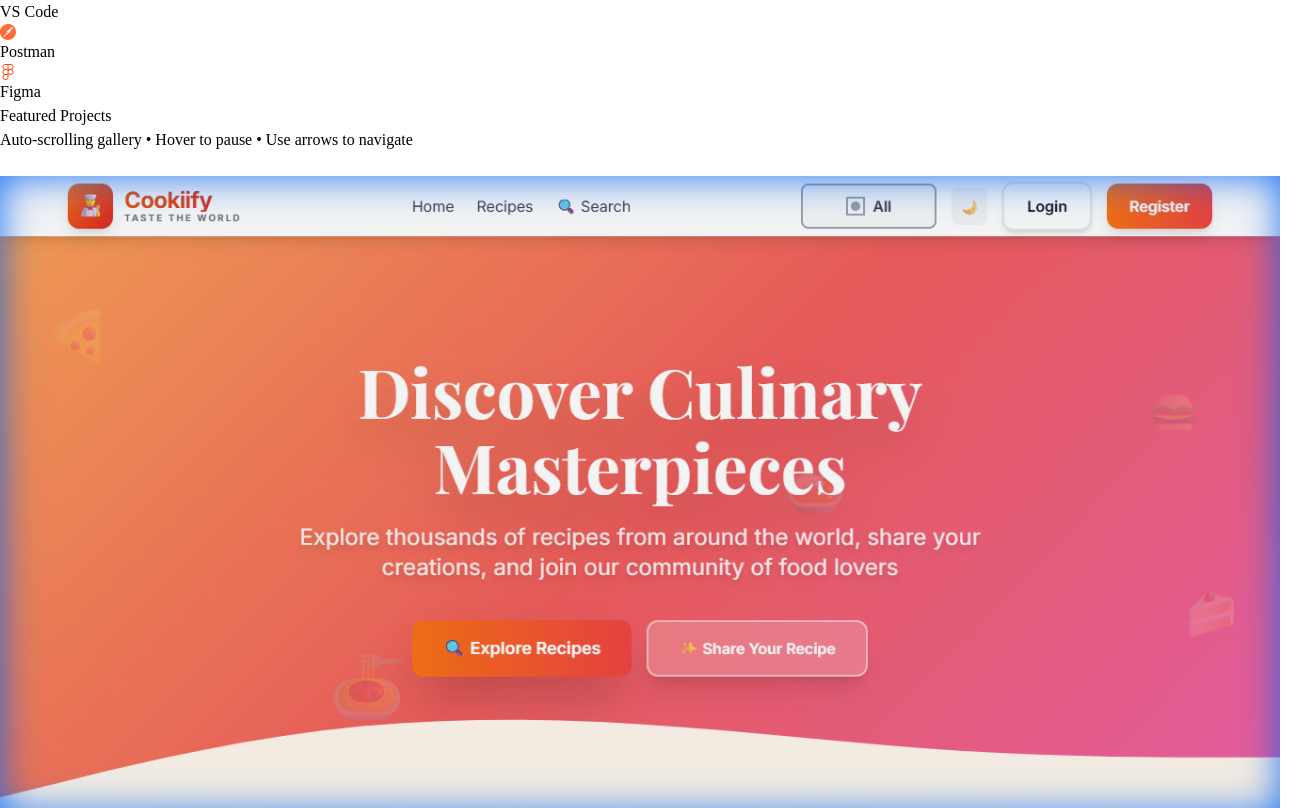
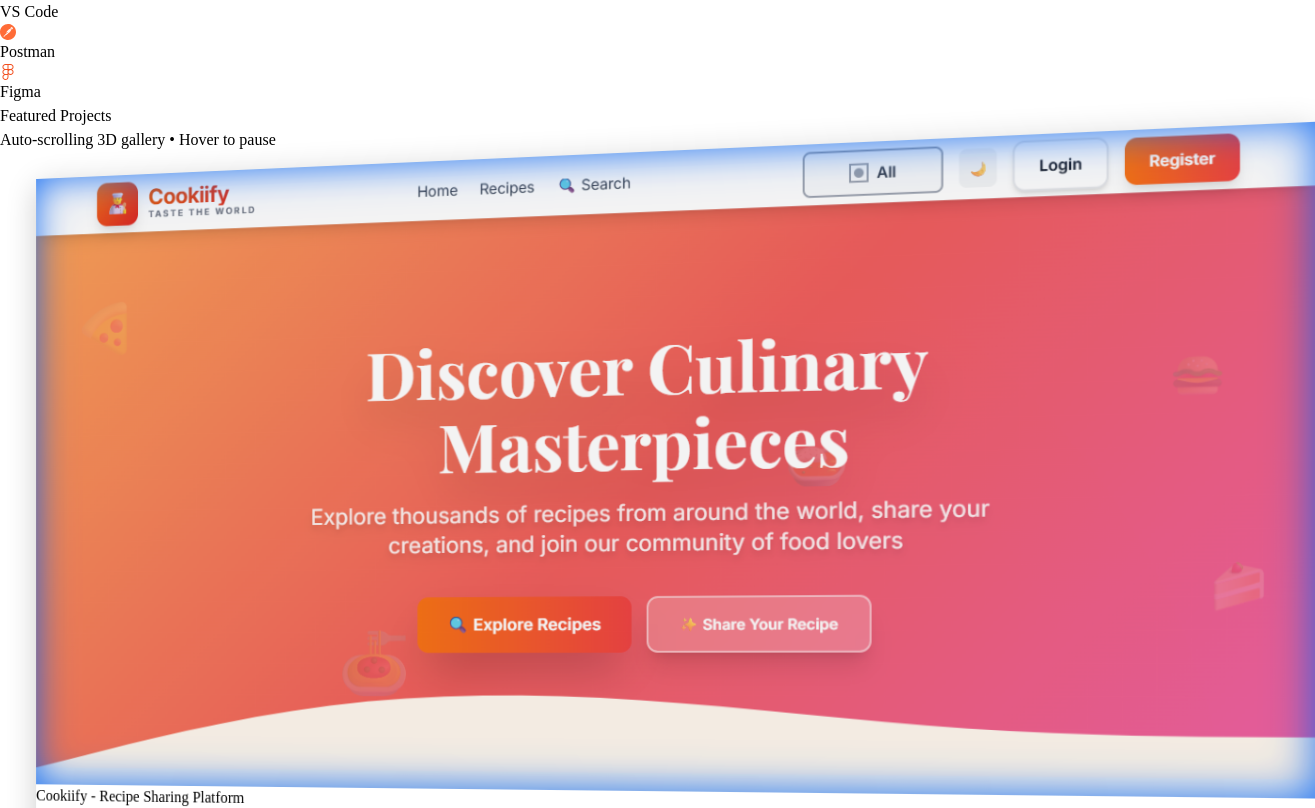
Before and after one commit to Ankii04/ankii-portfolio, a React (Vite) app in the folder client/: page / in a window 1280 px wide. Shown: the part 1462-2270 px from the top of the page, 1315 px wide, since content can reach past the window. Built offline with nearby package versions, Linux system fonts and the light colour scheme; no server answers.

Commit message:
Create 3D glass carousel with tilted perspective, hidden scrollbar, and smooth continuous auto-scroll

```diff
--- a/client/src/index.css
+++ b/client/src/index.css
@@ -241,4 +241,39 @@
     scrollbar-width: thin;
     scrollbar-color: hsl(var(--accent) / 0.5) transparent;
   }
+
+  /* Hide Scrollbar Completely */
+  .hide-scrollbar::-webkit-scrollbar {
+    display: none;
+  }
+
+  .hide-scrollbar {
+    -ms-overflow-style: none;
+    scrollbar-width: none;
+  }
+
+  /* 3D Perspective Carousel */
+  .perspective-carousel {
+    perspective: 2000px;
+    perspective-origin: center;
+  }
+
+  .carousel-card-3d {
+    transition: all 0.5s cubic-bezier(0.4, 0, 0.2, 1);
+    transform-style: preserve-3d;
+  }
+
+  .project-card-wrapper:hover .carousel-card-3d {
+    transform: scale(1.05) translateZ(20px);
+  }
+
+  .project-card-wrapper:hover {
+    z-index: 10;
+  }
+
+  /* Glassmorphism effect for cards */
+  .carousel-card-3d>* {
+    backdrop-filter: blur(10px);
+    box-shadow: 0 8px 32px 0 rgba(0, 0, 0, 0.2);
+  }
 }
--- a/client/src/pages/Home.jsx
+++ b/client/src/pages/Home.jsx
@@ -109,24 +109,23 @@ export default function Home() {
         const startAutoScroll = () => {
             scrollInterval = setInterval(() => {
                 if (!isPaused && carousel) {
-                    const cardWidth = carousel.querySelector('.project-card-wrapper')?.offsetWidth || 0;
                     const maxScroll = carousel.scrollWidth - carousel.clientWidth;
 
                     // If we're at the end, scroll back to start
-                    if (carousel.scrollLeft >= maxScroll - 10) {
+                    if (carousel.scrollLeft >= maxScroll - 5) {
                         carousel.scrollTo({
                             left: 0,
                             behavior: 'smooth'
                         });
                     } else {
-                        // Scroll to next card
+                        // Smooth continuous scroll (small increments)
                         carousel.scrollBy({
-                            left: cardWidth + 24, // card width + gap
-                            behavior: 'smooth'
+                            left: 2, // Small increment for smooth continuous movement
+                            behavior: 'auto' // Use 'auto' for smoother continuous scroll
                         });
                     }
                 }
-            }, 3000); // Auto-scroll every 3 seconds
+            }, 30); // Faster interval for smoother animation
         };
 
         // Pause on hover
@@ -315,63 +314,32 @@ export default function Home() {
                     </section>
 
                     <section id="projects" className={`py-10 px-4 transition-all duration-[1500ms] ${projectsVisible ? 'opacity-100 translate-y-0' : 'opacity-0 translate-y-10'}`}>
-                        <div className="max-w-7xl mx-auto">
+                        <div className="max-w-6xl mx-auto">
                             <h2 className="text-4xl md:text-5xl font-bold mb-4 text-center">Featured Projects</h2>
                             <p className="text-center text-muted-foreground mb-12">
-                                Auto-scrolling gallery • Hover to pause • Use arrows to navigate
+                                Auto-scrolling 3D gallery • Hover to pause
                             </p>
-                            <div className="relative group">
-                                {/* Left Arrow */}
-                                <button
-                                    onClick={() => {
-                                        const container = document.querySelector('#projects-carousel');
-                                        const cardWidth = container.querySelector('.project-card-wrapper').offsetWidth;
-                                        container.scrollBy({
-                                            left: -(cardWidth + 24),
-                                            behavior: 'smooth'
-                                        });
-                                    }}
-                                    className={`absolute left-0 top-1/2 -translate-y-1/2 z-10 w-12 h-12 rounded-full ${theme === "dark" ? "bg-[#1e293b]/90" : "bg-white/90"} backdrop-blur border border-border/50 flex items-center justify-center opacity-0 group-hover:opacity-100 hover:border-accent/50 transition-all duration-300 shadow-lg`}
-                                    aria-label="Previous project"
-                                >
-                                    <svg className="w-6 h-6 text-accent" fill="none" stroke="currentColor" viewBox="0 0 24 24">
-                                        <path strokeLinecap="round" strokeLinejoin="round" strokeWidth={2} d="M15 19l-7-7 7-7" />
-                                    </svg>
-                                </button>
-
-                                {/* Right Arrow */}
-                                <button
-                                    onClick={() => {
-                                        const container = document.querySelector('#projects-carousel');
-                                        const cardWidth = container.querySelector('.project-card-wrapper').offsetWidth;
-                                        container.scrollBy({
-                                            left: cardWidth + 24,
-                                            behavior: 'smooth'
-                                        });
-                                    }}
-                                    className={`absolute right-0 top-1/2 -translate-y-1/2 z-10 w-12 h-12 rounded-full ${theme === "dark" ? "bg-[#1e293b]/90" : "bg-white/90"} backdrop-blur border border-border/50 flex items-center justify-center opacity-0 group-hover:opacity-100 hover:border-accent/50 transition-all duration-300 shadow-lg`}
-                                    aria-label="Next project"
-                                >
-                                    <svg className="w-6 h-6 text-accent" fill="none" stroke="currentColor" viewBox="0 0 24 24">
-                                        <path strokeLinecap="round" strokeLinejoin="round" strokeWidth={2} d="M9 5l7 7-7 7" />
-                                    </svg>
-                                </button>
-
-                                {/* Carousel Container */}
+                            <div className="relative perspective-carousel">
+                                {/* 3D Carousel Container */}
                                 <div
                                     id="projects-carousel"
-                                    className="flex gap-6 overflow-x-auto pb-6 snap-x snap-mandatory scroll-smooth scrollbar-thin scrollbar-thumb-accent/50 scrollbar-track-transparent hover:scrollbar-thumb-accent/70 auto-scroll-carousel"
+                                    className="flex gap-8 overflow-x-auto pb-6 snap-x snap-mandatory scroll-smooth hide-scrollbar"
                                     style={{
-                                        scrollbarWidth: 'thin',
-                                        scrollbarColor: 'rgba(var(--accent), 0.5) transparent'
+                                        scrollbarWidth: 'none',
+                                        msOverflowStyle: 'none'
                                     }}
                                 >
                                     {portfolioData.projects.map((project, idx) => (
                                         <div
                                             key={idx}
-                                            className={`project-card-wrapper flex-shrink-0 w-[90vw] sm:w-[450px] md:w-[500px] snap-center transition-all duration-1000 ${projectsVisible ? 'opacity-100 translate-y-0' : 'opacity-0 translate-y-10'}`}
-                                            style={{ transitionDelay: projectsVisible ? `${idx * 150}ms` : '0ms' }}
+                                            className={`project-card-wrapper flex-shrink-0 w-[85vw] sm:w-[380px] md:w-[420px] snap-center transition-all duration-1000 ${projectsVisible ? 'opacity-100 translate-y-0' : 'opacity-0 translate-y-10'}`}
+                                            style={{
+                                                transitionDelay: projectsVisible ? `${idx * 150}ms` : '0ms',
+                                                transform: 'perspective(1000px) rotateY(-5deg)',
+                                                transformStyle: 'preserve-3d'
+                                            }}
                                         >
+                                            <div className="carousel-card-3d">
                                                 <ProjectCard
                                                     title={project.title}
                                                     description={project.description}
@@ -383,24 +351,7 @@ export default function Home() {
                                                     image={project.image}
                                                 />
                                             </div>
-                                    ))}
                                         </div>
-
-                                {/* Scroll Indicator */}
-                                <div className="flex justify-center gap-2 mt-6">
-                                    {portfolioData.projects.map((_, idx) => (
-                                        <div
-                                            key={idx}
-                                            className="w-2 h-2 rounded-full bg-accent/30 hover:bg-accent/60 transition-all cursor-pointer"
-                                            onClick={() => {
-                                                const container = document.querySelector('#projects-carousel');
-                                                const cardWidth = container.querySelector('.project-card-wrapper').offsetWidth;
-                                                container.scrollTo({
-                                                    left: idx * (cardWidth + 24), // 24px is the gap
-                                                    behavior: 'smooth'
-                                                });
-                                            }}
-                                        />
                                     ))}
                                 </div>
                             </div>
```
Lines whose indentation alone changed are shown as unchanged.
